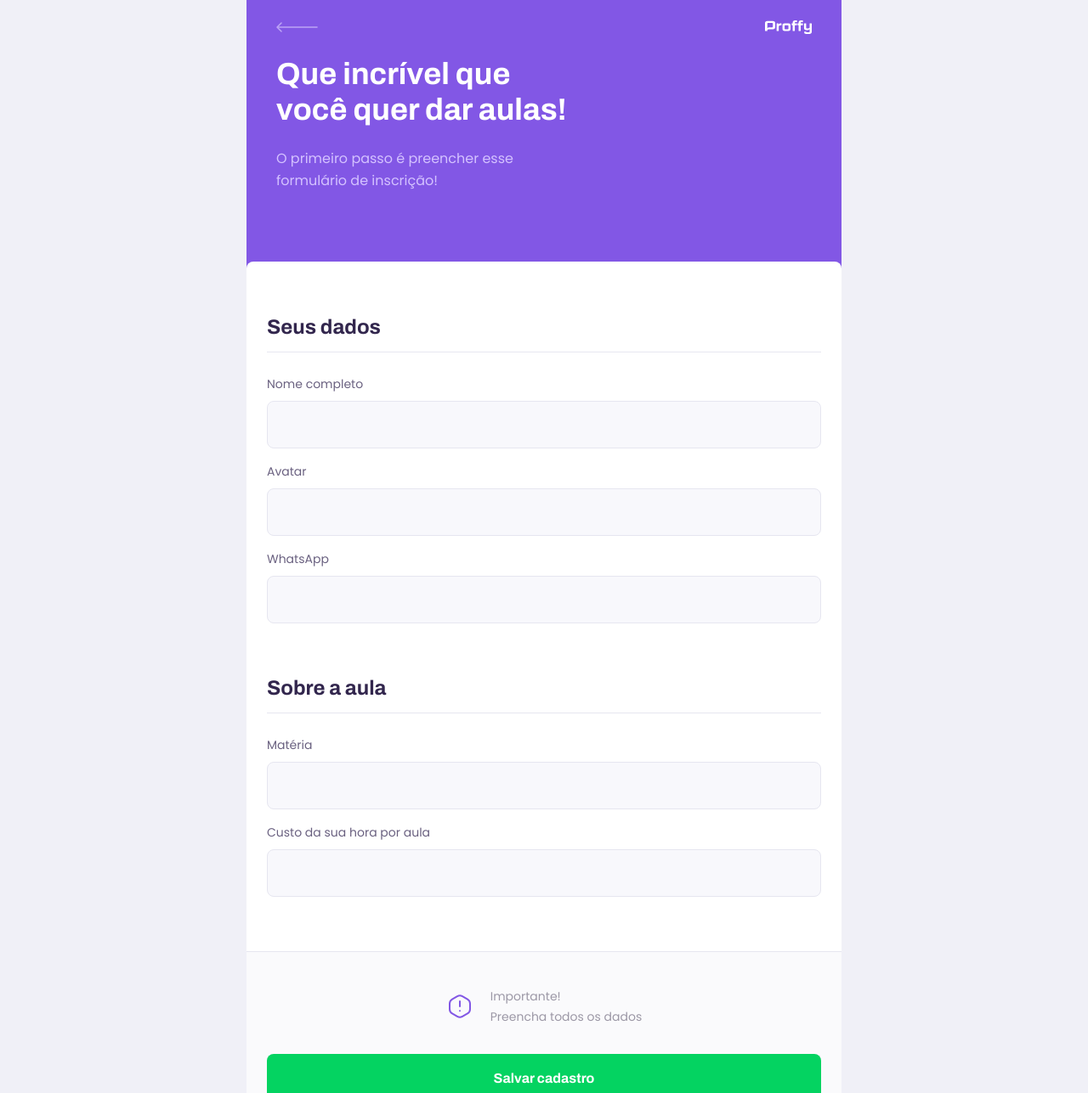
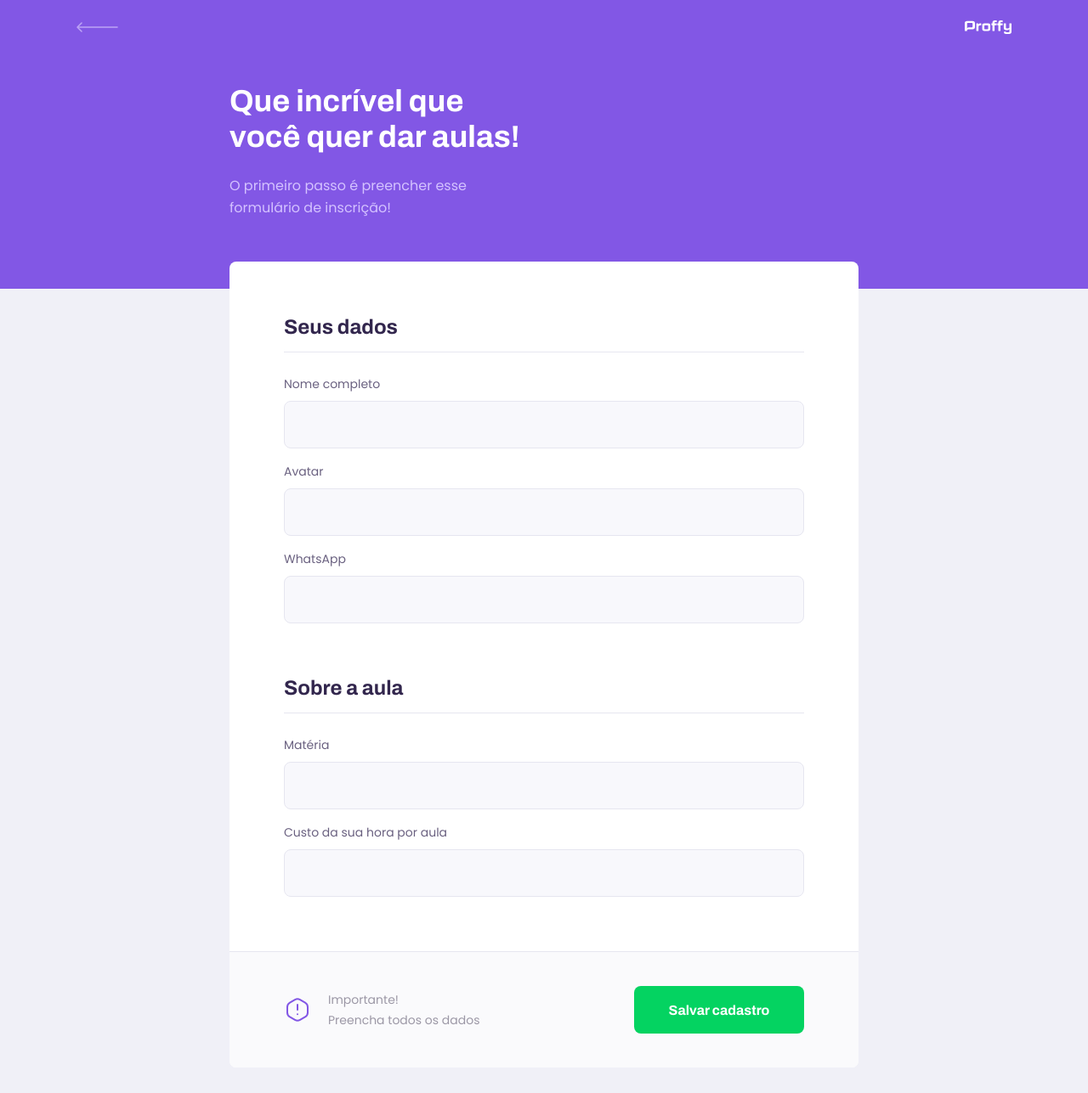
Before and after one commit to andre-lfa/proffy-frontend, a React (Create React App) app: page /give-classes in a window 1280 px wide. Shown: the top 1287 px of the page at 85% size. After the commit the page ends 1257 px from the top, so only its background shows below. Built offline with nearby package versions, Linux system fonts and the light colour scheme.

Commit message:
Makes the registration page responsive

```diff
--- a/src/pages/Landing/TeacherForm/styles.css
+++ b/src/pages/Landing/TeacherForm/styles.css
@@ -78,3 +78,34 @@
 #page-teacher-form main footer button:hover {
     background: var(--color-secundary-dark);
 }
+
+@media (min-width: 700px) {
+    #page-teacher-form {
+        max-width: 100vw;
+    }
+
+    #page-teacher-form .page-header .header-content {
+        margin-bottom: 0;
+    }
+
+    #page-teacher-form main fieldset {
+        padding: 0 6.4rem;
+    }
+
+    #page-teacher-form main footer {
+        padding: 4.0rem 6.4rem;
+        display: flex;
+        align-items: center;
+        justify-content: space-between;
+    }
+
+    #page-teacher-form main footer p {
+        justify-content: space-between;
+    }
+
+    #page-teacher-form main footer button {
+        width: 20rem;
+        margin-top: 0;
+    }
+
+}
```
